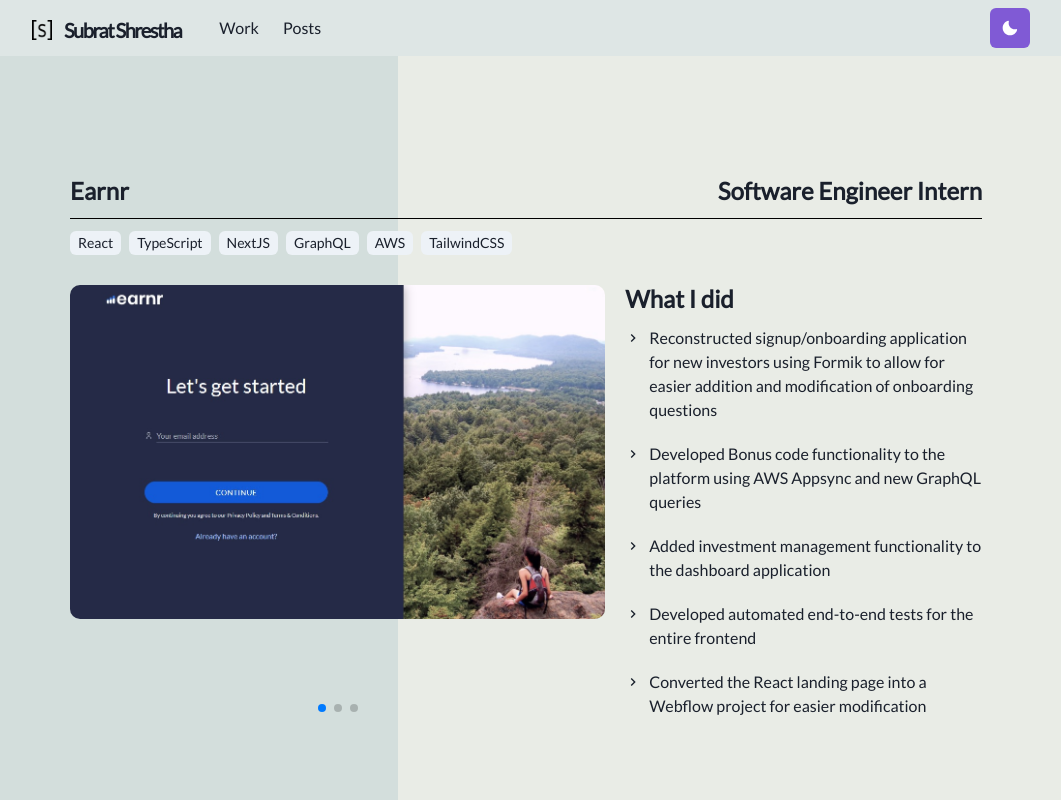
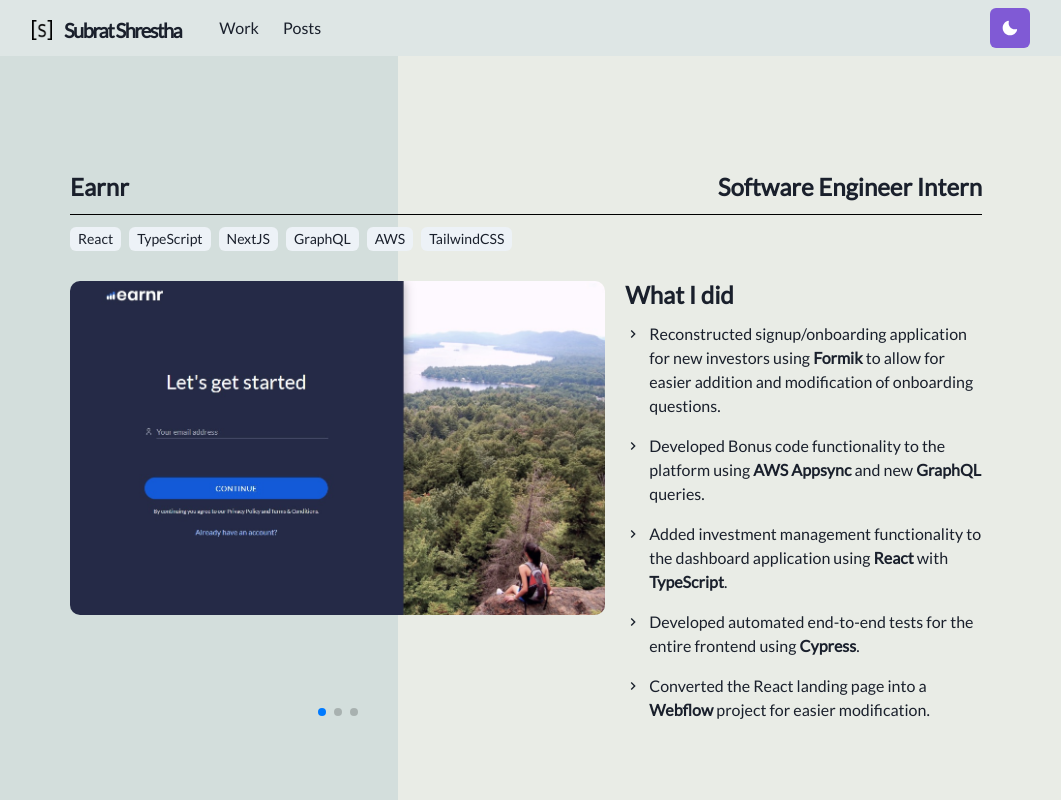
Before and after one commit to SubratShrestha/portfolio-next, a Next.js app: page /earnr in a window 1280 px wide. Shown: the whole page, without its empty margins (114-1175 px from the left). Built offline with nearby package versions, Linux system fonts and the light colour scheme.

Commit message:
New general components and moved responsibilites

```diff
--- /dev/null
+++ b/components/layouts/workContainer.tsx
@@ -0,0 +1,14 @@
+import { Box } from '@chakra-ui/react'
+const WorkContainer: React.FC = ({ children }) => {
+  return (
+    <Box
+      height='100%'
+      width='100%'
+      pt={{ md: 20, base: 10 }}
+      px={{ md: 10, base: 3 }}
+    >
+      {children}
+    </Box>
+  )
+}
+export default WorkContainer
--- /dev/null
+++ b/components/layouts/workHeader.tsx
@@ -0,0 +1,24 @@
+import { Flex, Heading } from '@chakra-ui/react'
+
+interface headerProps {
+  title: string
+  position?: string
+}
+
+const WorkHeader = ({ title, position }: headerProps) => {
+  return (
+    <Flex flexDirection='row' justifyContent='space-between'>
+      <Heading as='h1' fontSize={{ md: '2xl', base: 'xl' }}>
+        {title}
+      </Heading>
+
+      {position && (
+        <Heading as='h1' fontSize={{ md: '2xl', base: 'xl' }}>
+          {position}
+        </Heading>
+      )}
+    </Flex>
+  )
+}
+
+export default WorkHeader
--- a/libs/work.ts
+++ b/libs/work.ts
@@ -8,6 +8,7 @@
   resp: Array<string>
   tags?: Array<{ value: string; color: string; textColor: string }>
   numImages?: number
+  position?: string
 }
 const works: { [id: string]: workType } = {
   earnr: {
@@ -17,6 +18,7 @@
     start: 'February 2021',
     end: 'August 2021',
     numImages: 3,
+    position: "Software Engineer Intern",
     resp: [
       'Reconstructed signup/onboarding application for new investors using Formik to allow for easier addition and modification of onboarding questions',
       'Developed Bonus code functionality to the platform using AWS Appsync and new GraphQL queries',
--- a/pages/earnr.tsx
+++ b/pages/earnr.tsx
@@ -21,6 +21,8 @@
 import works from '../libs/work'
 import CenteredContainer from '../components/layouts/centeredContainer'
 import { ChevronRightIcon } from '@chakra-ui/icons'
+import WorkHeader from '../components/layouts/workHeader'
+import WorkContainer from '../components/layouts/workContainer'
 
 SwiperCore.use([Navigation, Pagination, Scrollbar, EffectCards, Mousewheel])
 
@@ -34,20 +36,8 @@
   }
 
   return (
-    <Box
-      height='100%'
-      width='100%'
-      pt={{ md: 20, base: 10 }}
-      px={{ md: 10, base: 3 }}
-    >
-      <Flex flexDirection='row' justifyContent='space-between'>
-        <Heading as='h1' fontSize={{ md: '2xl', base: 'xl' }}>
-          {data.title}
-        </Heading>
-        <Heading as='h1' fontSize={{ md: '2xl', base: 'xl' }}>
-          Software Engineer Intern
-        </Heading>
-      </Flex>
+    <WorkContainer>
+      <WorkHeader title={data.title} position={data.position || ''} />
 
       <Divider
         height='1px'
@@ -98,19 +88,58 @@
           >
             What I did
           </Heading>
-          <List spacing={5}>
-            {data.resp.map((value, i) => (
-              <ListItem>
-                <Flex>
-                  <ListIcon as={ChevronRightIcon} marginTop={1} />
-                  <Text key={i}>{value}</Text>
-                </Flex>
-              </ListItem>
-            ))}
+          <List spacing={4}>
+            <ListItem>
+              <Flex>
+                <ListIcon as={ChevronRightIcon} marginTop={1} />
+                <Text>
+                  Reconstructed signup/onboarding application for new investors
+                  using <b>Formik</b> to allow for easier addition and
+                  modification of onboarding questions.
+                </Text>
+              </Flex>
+            </ListItem>
+            <ListItem>
+              <Flex>
+                <ListIcon as={ChevronRightIcon} marginTop={1} />
+                <Text>
+                  Developed Bonus code functionality to the platform using{' '}
+                  <b>AWS Appsync</b> and new <b>GraphQL</b> queries.
+                </Text>
+              </Flex>
+            </ListItem>
+            <ListItem>
+              <Flex>
+                <ListIcon as={ChevronRightIcon} marginTop={1} />
+                <Text>
+                  Added investment management functionality to the dashboard
+                  application using <b>React</b> with <b>TypeScript</b>.
+                </Text>
+              </Flex>
+            </ListItem>
+            <ListItem>
+              <Flex>
+                <ListIcon as={ChevronRightIcon} marginTop={1} />
+                <Text>
+                  Developed automated end-to-end tests for the entire frontend
+                  using <b>Cypress</b>.
+                </Text>
+              </Flex>
+            </ListItem>
+            <ListItem>
+              <Flex>
+                <ListIcon as={ChevronRightIcon} marginTop={1} />
+                <Text>
+                  Converted the React landing page into a <b>Webflow</b> project
+                  for easier modification.
+                </Text>
+              </Flex>
+            </ListItem>
+            ))
           </List>
         </Box>
       </Flex>
-    </Box>
+    </WorkContainer>
   )
 }
 
```
